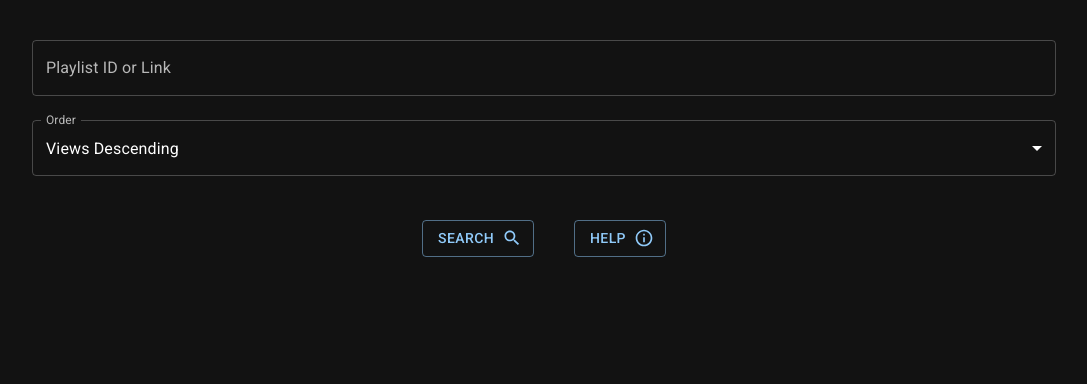
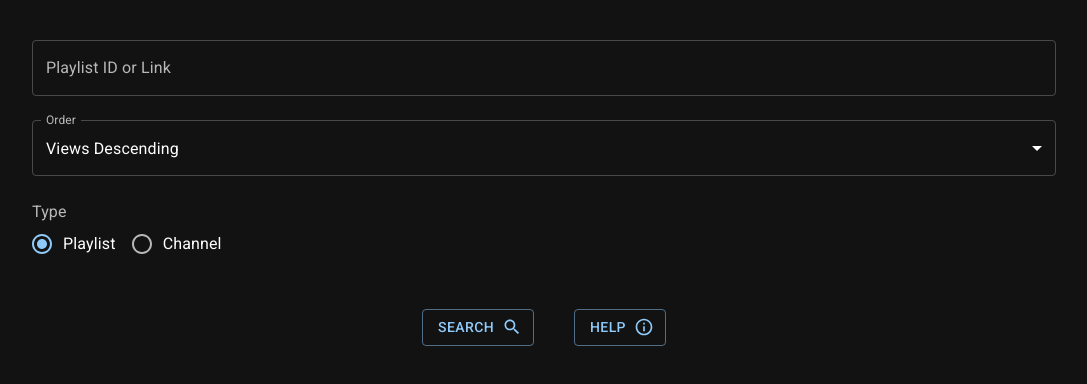
Before and after one commit to RyanL123/YT-Playlist-Sorter, a React (Create React App) app: page / in a window 1280 px wide. Shown: the top 384 px of the page, without its empty margins (96-1183 px from the left). Built offline with nearby package versions, Linux system fonts and the light colour scheme.

Commit message:
YT-43: Page for fetching videos by channel name (#31)

```diff
--- a/src/index.js
+++ b/src/index.js
@@ -17,8 +17,8 @@ const theme = createTheme({
 const root = createRoot(document.getElementById("root"));
 root.render(
   <React.StrictMode>
-    <CssBaseline enableColorScheme />
     <ThemeProvider theme={theme}>
+      <CssBaseline enableColorScheme />
       <App />
     </ThemeProvider>
   </React.StrictMode>,
--- a/src/pages/index.tsx
+++ b/src/pages/index.tsx
@@ -1,13 +1,26 @@
 import { InfoOutlined, Search as SearchIcon } from "@mui/icons-material";
 import { LoadingButton } from "@mui/lab";
-import { Box, Button, MenuItem, TextField } from "@mui/material";
+import {
+  Box,
+  Button,
+  FormControl,
+  FormControlLabel,
+  FormLabel,
+  MenuItem,
+  Radio,
+  RadioGroup,
+  TextField,
+} from "@mui/material";
 import { parse, toSeconds } from "iso8601-duration";
 import React, { useState } from "react";
 import ReactGA from "react-ga4";
 import { Link } from "react-router-dom";
 import Video from "../components/Video";
-import { SortOptions, VideoMetadata } from "../types";
-import { findPlaylistById } from "../util/playlistUtil";
+import { IdType, SortOptions, VideoMetadata } from "../types";
+import {
+  findVideosByChannelId,
+  findVideosByPlaylistId,
+} from "../util/playlistUtil";
 
 ReactGA.initialize("G-LRVNS567ZT");
 ReactGA.send(window.location.pathname + window.location.search);
@@ -60,6 +73,11 @@ function sortPlaylist(videos: VideoMetadata[], order: SortOptions) {
   return ret.sort(compFunction);
 }
 
+const placeholderTextByIdType = {
+  [IdType.PLAYLIST]: "Playlist ID or Link",
+  [IdType.CHANNEL]: "Channel Handle (e.g. @Apple)",
+};
+
 const SearchPanel = ({
   setPlaylist,
   playlist,
@@ -70,6 +88,7 @@ const SearchPanel = ({
   const [playlistID, setPlaylistID] = useState("");
   const [loading, setLoading] = useState(false);
   const [order, setOrder] = useState(SortOptions.VIEWS_DESC);
+  const [idType, setIdType] = useState(IdType.PLAYLIST);
 
   const updateSortOrder = (event) => {
     const value = event.target.value;
@@ -96,14 +115,28 @@ const SearchPanel = ({
 
     setLoading(true);
 
+    let videoData;
+
+    switch (idType) {
+      case IdType.CHANNEL:
+        const sanitizedChannelName = playlistID.replace(
+          new RegExp("@", "g"), // remove all instances of "@"
+          "",
+        );
+        videoData = findVideosByChannelId(sanitizedChannelName);
+        break;
+      case IdType.PLAYLIST:
         // extracts playlist ID from a complete link
         // if ?list= doesn't exist, assume user pasted in only the ID
         const sanitizedPlaylistID =
           playlistID.indexOf("list=") === -1
             ? playlistID
             : playlistID.slice(playlistID.indexOf("list=") + "list=".length);
+        videoData = findVideosByPlaylistId(sanitizedPlaylistID);
+        break;
+    }
 
-    findPlaylistById(sanitizedPlaylistID)
+    videoData
       .then((data) => {
         setPlaylist(sortPlaylist(data, order));
       })
@@ -130,7 +163,7 @@ const SearchPanel = ({
           <TextField
             fullWidth
             variant="outlined"
-            label="Playlist ID or Link"
+            label={placeholderTextByIdType[idType]}
             name="playlistID"
             value={playlistID}
             onChange={(event) => setPlaylistID(event.target.value)}
@@ -150,6 +183,27 @@ const SearchPanel = ({
               </MenuItem>
             ))}
           </TextField>
+          <Box width="100%">
+            <FormControl>
+              <FormLabel>Type</FormLabel>
+              <RadioGroup
+                row
+                value={idType}
+                onChange={(e) => setIdType(e.target.value as IdType)}
+              >
+                <FormControlLabel
+                  value={IdType.PLAYLIST}
+                  control={<Radio />}
+                  label={IdType.PLAYLIST.toString()}
+                />
+                <FormControlLabel
+                  value={IdType.CHANNEL}
+                  control={<Radio />}
+                  label={IdType.CHANNEL.toString()}
+                />
+              </RadioGroup>
+            </FormControl>
+          </Box>
           <Box
             mt="20px"
             display="flex"
--- a/src/types.ts
+++ b/src/types.ts
@@ -32,3 +32,8 @@ export enum SortOptions {
   LONGEST = "Longest",
   SHORTEST = "Shortest",
 }
+
+export enum IdType {
+  PLAYLIST = "Playlist",
+  CHANNEL = "Channel",
+}
--- a/src/util/playlistUtil.ts
+++ b/src/util/playlistUtil.ts
@@ -18,7 +18,7 @@ if (
   connectFunctionsEmulator(functions, "localhost", 5001);
 }
 
-export async function findPlaylistById(
+export async function findVideosByPlaylistId(
   playlistId: string,
 ): Promise<VideoMetadata[]> {
   const getVideosFromPlaylist = httpsCallable(
@@ -30,3 +30,13 @@ export async function findPlaylistById(
   };
   return data.videos;
 }
+
+export async function findVideosByChannelId(
+  channelId: string,
+): Promise<VideoMetadata[]> {
+  const getVideosFromChannel = httpsCallable(functions, "getVideosFromChannel");
+  const data = (await getVideosFromChannel({ id: channelId })).data as {
+    videos: VideoMetadata[];
+  };
+  return data.videos;
+}
```
Also changed, not shown: 2 other files (tests, documents, lock files or other folders). Lines whose indentation alone changed are shown as unchanged.
